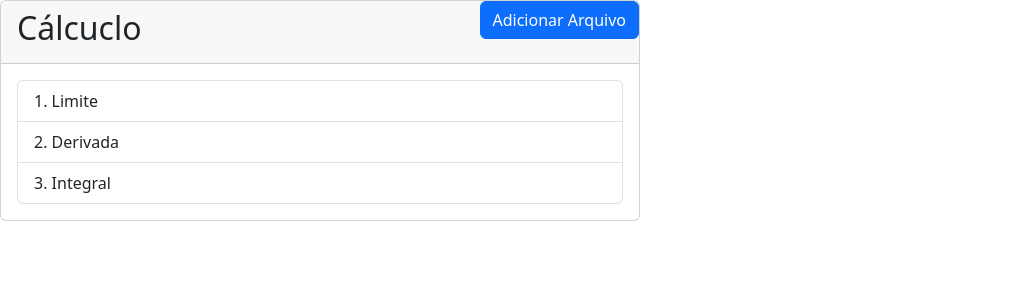
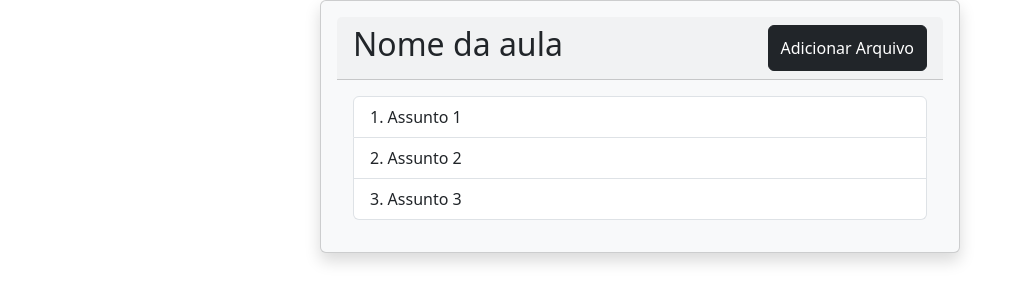
Before and after one commit to rgazoni/octo, a React (Create React App) app: page / in a window 1280 px wide. Shown: the top 302 px of the page, without its empty margins (0-1026 px from the left). Built offline with nearby package versions, Linux system fonts and the light colour scheme.

Commit message:
card da aula finalizado

```diff
--- a/src/Components/Cards/CardAula.js
+++ b/src/Components/Cards/CardAula.js
@@ -2,37 +2,31 @@ import React from 'react'
 import Card from 'react-bootstrap/Card';
 import Button from 'react-bootstrap/Button';
 import ListGroup from 'react-bootstrap/ListGroup';
-
-
 import 'bootstrap/dist/css/bootstrap.css';
-
-
 
 export default function CardAula() {
   return (
     <>
-     <Card className="w-50">
-        <Card.Header>
-            <h2 >Cálcuclo</h2>
-            <Button className="position-absolute top-0 end-0 " variant="primary">Adicionar Arquivo</Button>
+    <div className="d-flex justify-content-around">
+     <Card className="w-50 p-3 shadow p-3 mb-5 bg-body-tertiary">
+        <Card.Header className="d-flex justify-content-between">
+        <span class="align-middle"><h2>Nome da aula</h2></span>
+        <Button variant="dark">Adicionar Arquivo</Button>
         </Card.Header>
 
         <Card.Body>
             {/* <Card.Title>Special title treatment</Card.Title> */}
             <Card.Text>
                 <ListGroup as="ol" numbered>
-                  <ListGroup.Item as="li">Limite</ListGroup.Item>
-                  <ListGroup.Item as="li">Derivada</ListGroup.Item>
-                  <ListGroup.Item as="li">Integral</ListGroup.Item>
+                  <ListGroup.Item as="li">Assunto 1</ListGroup.Item>
+                  <ListGroup.Item as="li">Assunto 2</ListGroup.Item>
+                  <ListGroup.Item as="li">Assunto 3</ListGroup.Item>
                 </ListGroup>
             </Card.Text>
 
         </Card.Body>
     </Card>
-
-
-    </>
-
-
+    </div>
+   </>
   )
 }
```
